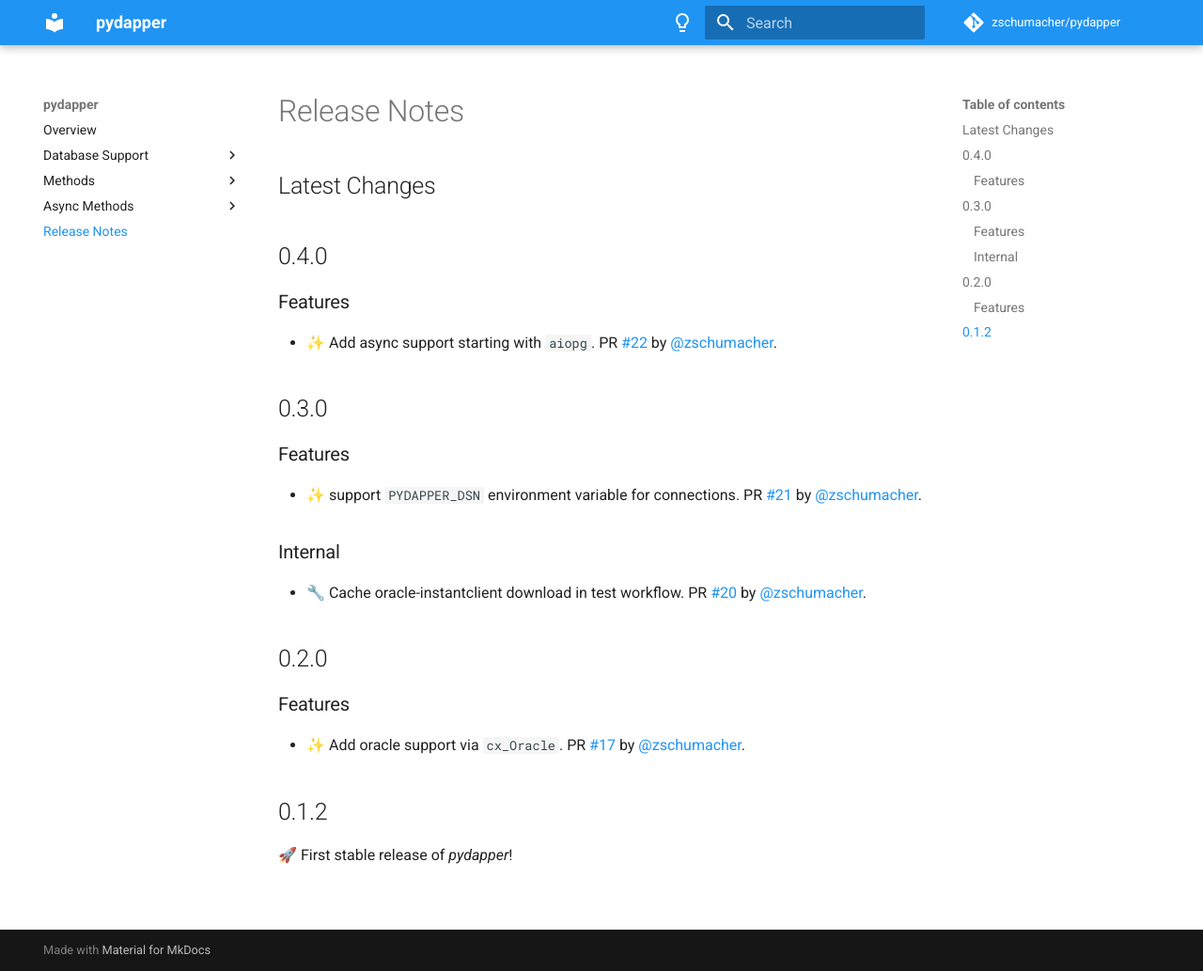
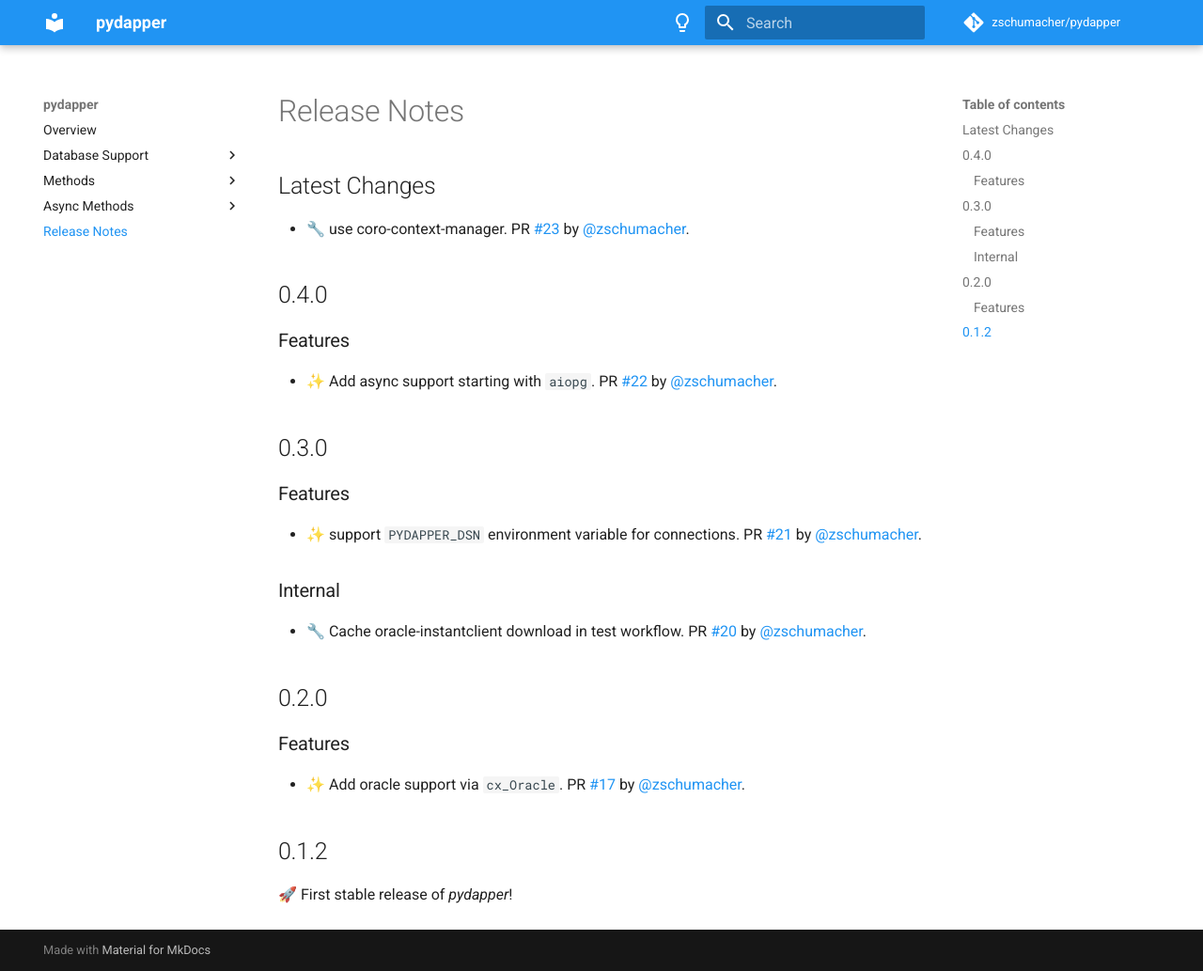
Before and after one commit to zschumacher/pydapper, an MkDocs documentation site: the page built from docs/release_notes.md, in a window 1280 px wide and 1033 px high. Shown: the whole window at 94% size. Built offline with MkDocs 1.6.1 and Material for MkDocs 9.7.7, drawn with Linux system fonts in a browser that asks for light colours; comment, search, counter and statistics services are not loaded.

Commit message:
📝 Update release notes

```diff
--- a/docs/release_notes.md
+++ b/docs/release_notes.md
@@ -1,6 +1,7 @@
 
 ## Latest Changes
 
+* 🔧  use coro-context-manager. PR [#23](https://github.com/zschumacher/pydapper/pull/23) by [@zschumacher](https://github.com/zschumacher).
 ## 0.4.0
 ### Features
 * ✨ Add async support starting with `aiopg`. PR [#22](https://github.com/zschumacher/pydapper/pull/22) by [@zschumacher](https://github.com/zschumacher).
```
